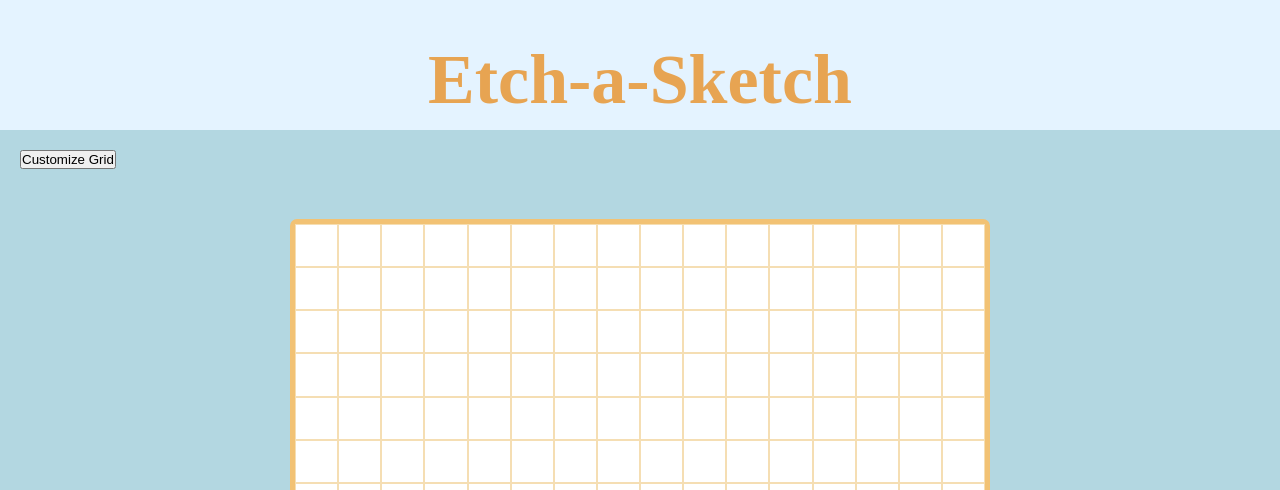
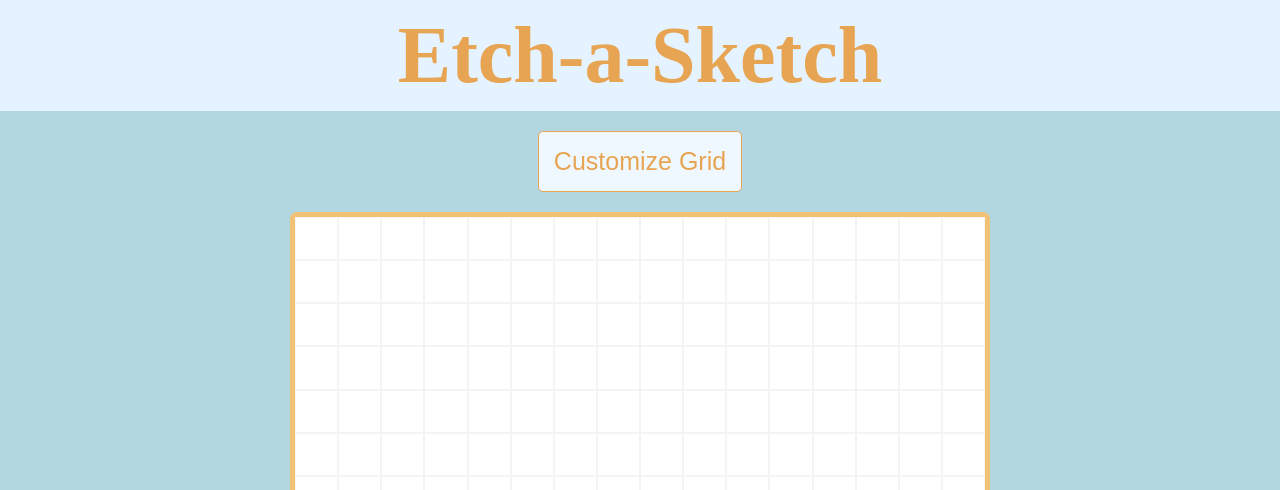
Before and after one commit to ShivamUniyal-22CS-30/Etch-a-Sketch, a plain HTML site: page index.html in a window 1280 px wide. Shown: the top 490 px of the page. Drawn offline with Linux system fonts and the light colour scheme.

Commit message:
added more styling

```diff
--- a/style.css
+++ b/style.css
@@ -12,8 +12,8 @@ body{
 
 h1{
     text-align: center;
-    font-size: 70px;
-    margin-top: 40px;
+    font-size: 80px;
+    margin: 10px;
     color: #e7a452;
 }
 
@@ -23,7 +23,7 @@ h1{
     border-radius:7px;
     width: 700px;
     height: 700px;
-    margin:50px auto;
+    margin:3px auto;
 
     display: flex;
     flex-direction: column;
@@ -36,5 +36,19 @@ h1{
 
 .gridItem{
     flex:1;
-    border: 1px solid wheat;
+    border: 1px solid rgb(245, 244, 243);
 }
+
+button{
+    padding: 15px;
+    font-size: 25px;
+    border-radius: 5px;
+    display: block;
+    width: auto;
+    margin:0px auto;
+    margin-bottom: 20px;
+
+    background-color:aliceblue;
+    border: 1px solid ;
+    color:#e7a452;
+}
```
